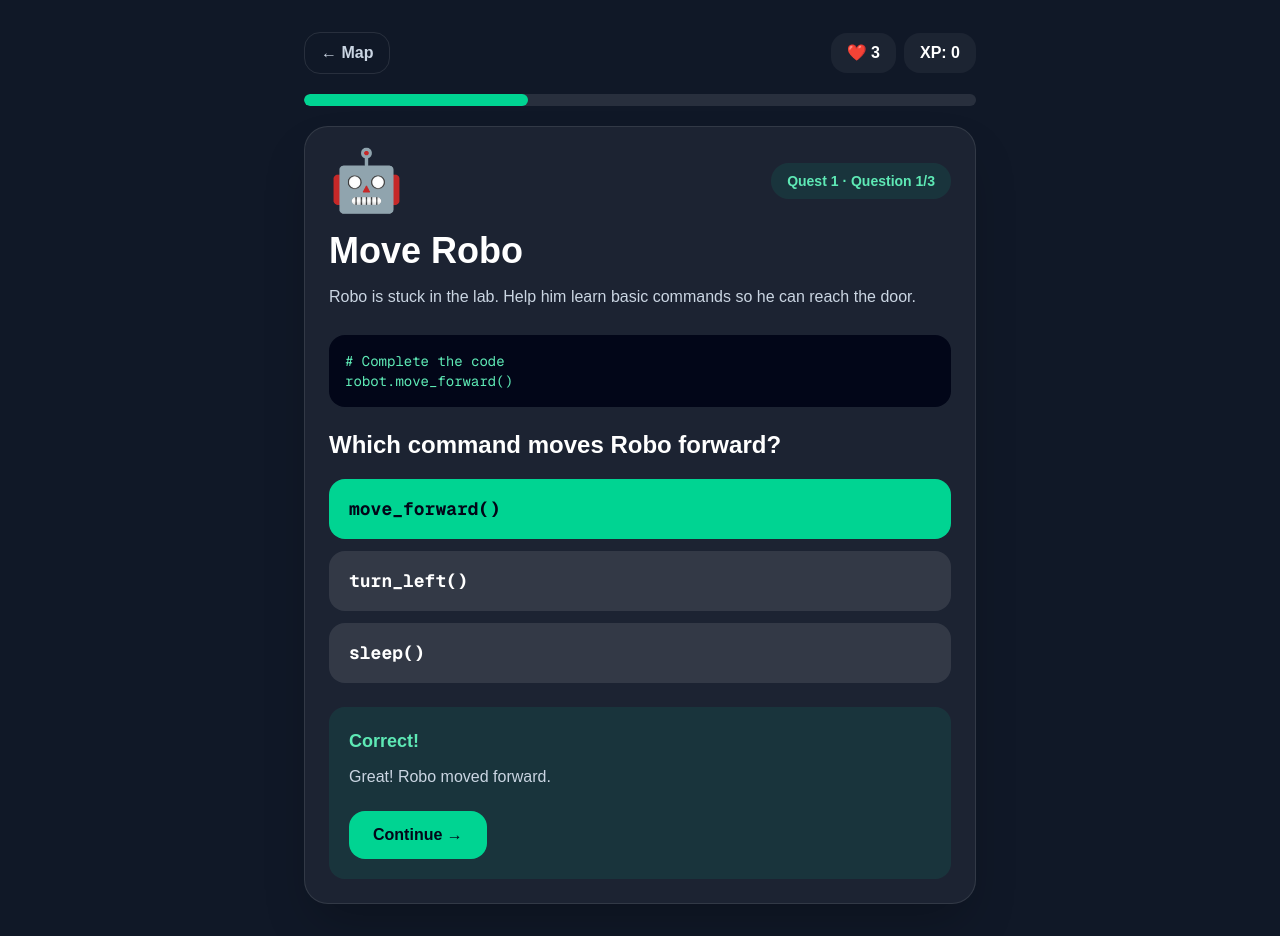
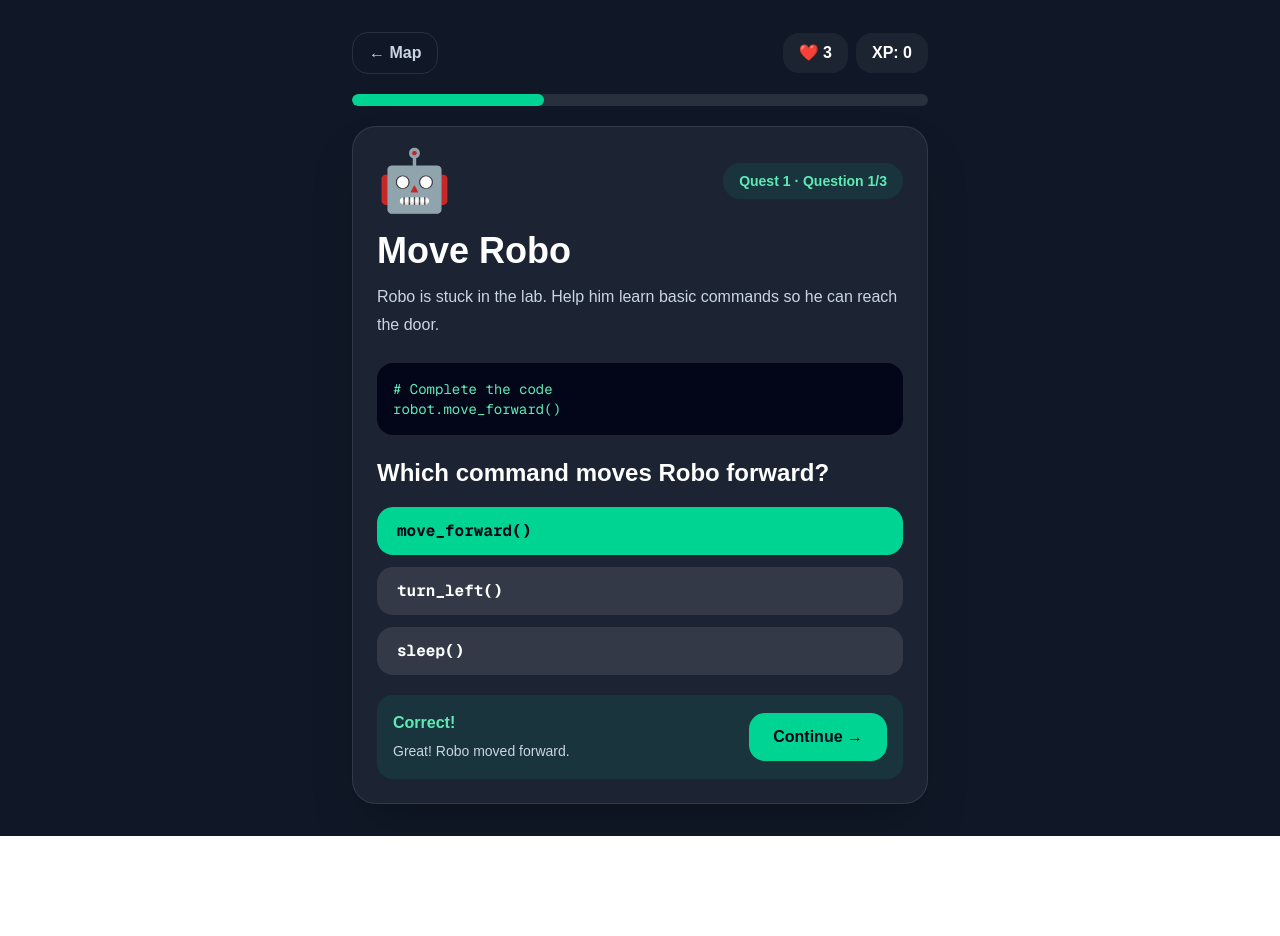
Before and after one commit to DavidSlayer27/looplyland, a Next.js app: page /lesson/1 in a window 1280 px wide. Both pictures are taken after a click on the button "move_forward()". After the commit the page ends 836 px from the top, so only its background shows below. Built offline with nearby package versions, Linux system fonts and the light colour scheme; no server answers.

Commit message:
Compact lesson feedback layout

```diff
--- a/app/lesson/[id]/page.tsx
+++ b/app/lesson/[id]/page.tsx
@@ -425,7 +425,7 @@ export default function LessonPage() {
 
  return (
   <main className="min-h-screen bg-[#101827] px-5 pb-10 pt-5 text-white md:px-6 md:py-8">
-    <div className="mx-auto max-w-2xl">
+    <div className="mx-auto max-w-xl">
       <div className="mb-5 flex items-center justify-between gap-3">
         <Link
           href="/learn"
@@ -536,7 +536,7 @@ export default function LessonPage() {
                   <button
                     key={answer}
                     onClick={() => handleAnswer(answer)}
-                    className={`rounded-2xl px-5 py-4 text-left font-mono text-base font-bold transition md:text-lg ${buttonStyle}`}
+                   className={`rounded-2xl px-5 py-3 text-left font-mono text-base font-bold transition md:text-base ${buttonStyle}`}
                   >
                     {answer}
                   </button>
@@ -545,26 +545,30 @@ export default function LessonPage() {
             </div>
 
            {isCorrect && (
-              <div className="mt-6 rounded-2xl bg-emerald-400/10 p-5">
-                <p className="text-lg font-bold text-emerald-300">Correct!</p>
+  <div className="mt-5 rounded-2xl bg-emerald-400/10 p-4">
+    <div className="flex flex-col gap-4 sm:flex-row sm:items-center sm:justify-between">
+      <div>
+        <p className="font-bold text-emerald-300">Correct!</p>
 
-                <p className="mt-2 leading-7 text-slate-300">
+        <p className="mt-1 text-sm leading-6 text-slate-300">
           {currentQuestion.successMessage}
         </p>
+      </div>
+
+      <button
+        onClick={handleContinue}
+        disabled={saving}
+        className="rounded-2xl bg-emerald-400 px-6 py-3 font-bold text-slate-950 transition hover:bg-emerald-300 disabled:cursor-not-allowed disabled:opacity-60"
+      >
+        {saving ? "Saving..." : "Continue →"}
+      </button>
+    </div>
 
     {saveError && (
       <p className="mt-4 rounded-2xl bg-red-400/10 p-4 text-sm font-bold leading-6 text-red-300">
         {saveError}
       </p>
     )}
-
-                <button
-                  onClick={handleContinue}
-                  disabled={saving}
-                  className="mt-5 w-full rounded-2xl bg-emerald-400 px-6 py-3 font-bold text-slate-950 transition hover:bg-emerald-300 disabled:cursor-not-allowed disabled:opacity-60 sm:w-auto"
-                >
-                  {saving ? "Saving..." : "Continue →"}
-                </button>
   </div>
 )}
 
```
Lines whose indentation alone changed are shown as unchanged.
